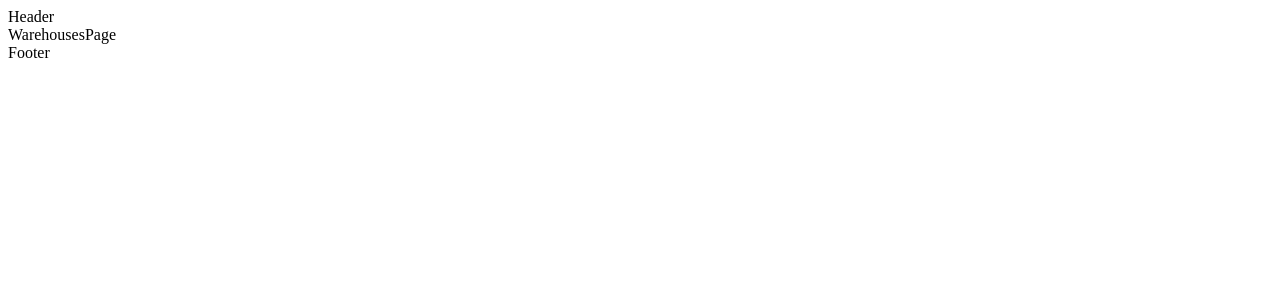
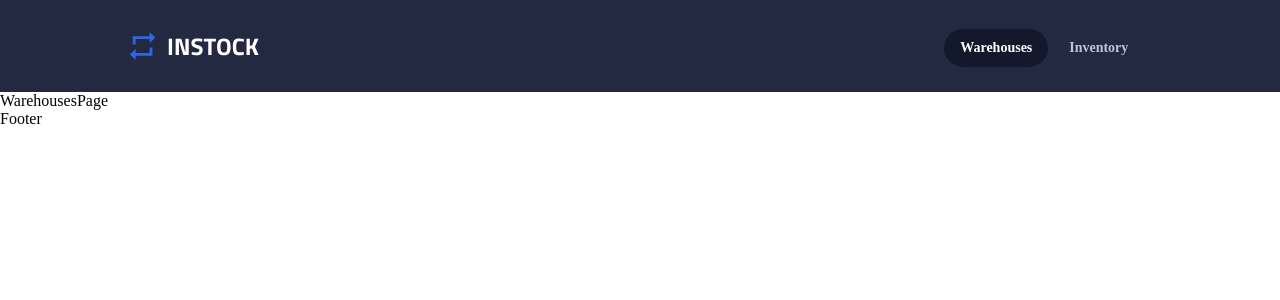
Before and after one commit to aaruntj/stock-manager-react-front-end, a React (Create React App) app: page /warehouses in a window 1280 px wide. Shown: the top 300 px of the page. Built offline with nearby package versions, Linux system fonts and the light colour scheme.

Commit message:
finished header except fonts

```diff
--- a/src/components/Header/Header.js
+++ b/src/components/Header/Header.js
@@ -1,9 +1,31 @@
-import React from 'react'
+import LogoTitle from "../../assets/logo/InStock-Logo.svg"
+import "./Header.scss";
+import React from "react";
+import { NavLink, Link } from "react-router-dom";
+const Header= () =>{
 
-function Header() {
-  return (
-    <div>Header</div>
+  return(
+    <nav className="header">
+      <Link to="/" className="header__logo--link">
+        <section className="header__logo--container">
+          <img className="header__logo" src={LogoTitle} alt="instockLogoTitle"/>
+        </section>
+      </Link>
+
+      <section className="header__contents--container">
+        <section className="header__contents--left">
+          <NavLink to="/warehouses" className="header__contents">
+              Warehouses
+          </NavLink>
+        </section>
+        <section className="header__contents--right">
+          <NavLink to="/inventory" className="header__contents">
+              Inventory
+          </NavLink>
+        </section>
+      </section>
+    </nav>
   )
 }
 
-export default Header
+export default Header;
--- a/src/components/Header/Header.scss
+++ b/src/components/Header/Header.scss
@@ -0,0 +1,97 @@
+@use '../../styles/mixins' as *;
+@use '../../styles/variables' as *;
+@use '../../styles/colours' as *;
+@use '../../styles/typography' as *;
+@use '../../styles/global' as *;
+
+.header{
+  width: 100%;
+  background-color: $graphite;
+  display: flex;
+  flex-direction: column;
+  padding-left: 1rem;
+  padding-right: 1rem;
+  @include tablet{
+    justify-content: space-between;
+    flex-direction: row;
+    padding-left: 2rem;
+    padding-right: 2rem;
+  }
+  @include desktop{
+    padding-left: 8.125rem;
+    padding-right: 8.125rem;
+  }
+
+  &__logo {
+    margin-top: 1.5rem;
+    margin-bottom: 0;
+    justify-content: center;
+
+    @include tablet{
+      margin-top: 2rem;
+    }
+    @include desktop{
+      margin-bottom: 2rem;
+
+    }
+
+    &--container{
+      display: flex;
+      justify-content: center;
+      align-items: center;
+      @include tablet{
+        align-items: flex-start;
+      }
+    }
+  }
+  &__contents{
+    text-align: center;
+    font-size: 0.8125rem;
+    line-height: 1.25rem;
+    width: 10.1875rem;
+    font-weight: 600;
+    margin-top: 2rem;
+    border-style: none;
+    color: $cloud;
+    background-color: $graphite;
+    padding-top: 0.5rem;
+    padding-bottom: 0.5rem;
+    margin-bottom: 1.5rem;
+    border-radius: 1.25rem;
+    @include tablet{
+      margin-top: 1.6875rem;
+      width: fit-content;
+      font-size: 0.875rem;
+      line-height: 1.375rem;
+    }
+    &.active{
+      background-color: $instock-black;
+      color: $white;
+      @include tablet{
+      padding-left: 1rem;
+      padding-right: 1rem;
+      }
+    }
+    &--right{
+      min-width: 50%;
+      display: flex;
+      justify-content: center;
+      align-items: center;
+    }
+    &--left{
+      min-width: 50%;
+      display: flex;
+      justify-content: center;
+      align-items: center;
+    }
+
+    &--container{
+    display: flex;
+    justify-content: space-around;
+    @include tablet{
+      justify-content: flex-end;
+      width: 12.8125rem;
+    }
+    }
+  }
+}
```
